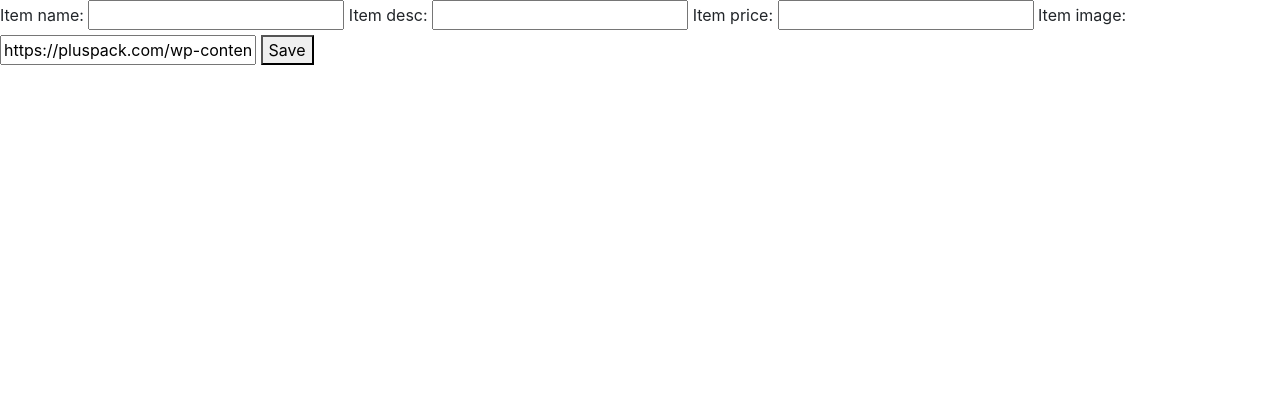
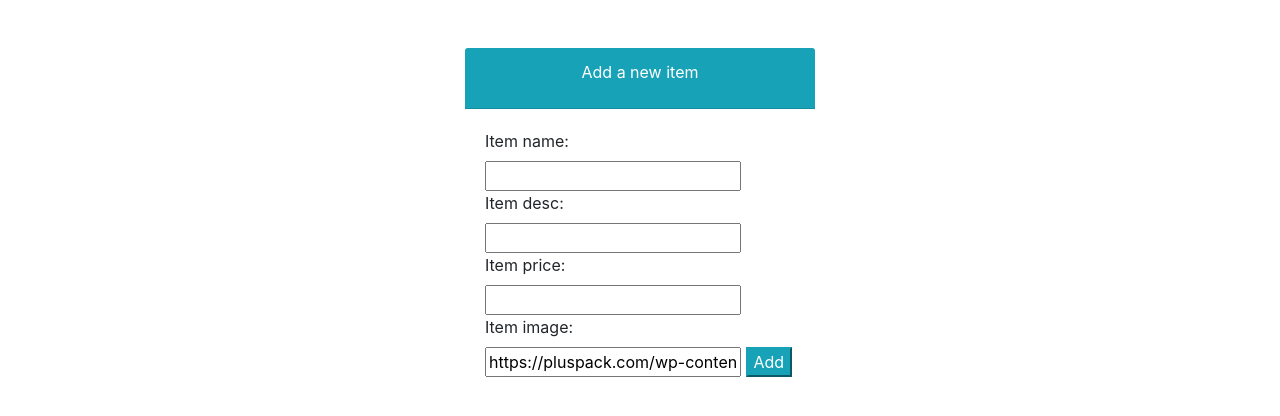
Before and after one commit to torcuata22/FoodMenuApp, a Django app: page /food/add/ in a window 1280 px wide. Shown: the part 72-488 px from the top of the page. Run offline with Django 4.2, Linux system fonts and the light colour scheme.

Commit message:
bootstrapped add item page

```diff
--- a/myfoodsite/food/templates/food/item_form.html
+++ b/myfoodsite/food/templates/food/item_form.html
@@ -1,12 +1,28 @@
 {% extends 'food/base.html' %}
 
 {% block body %}
+<div class="container">
+    <div class="row">
+        <div class="col-md-4 offset-md-4">
+            <div class="card-header mt-5 bg-info text-white">
+                <div class="card-title text-center">
+                  Add a new item
+                </div>
+            </div>
+            <div class="card-body">
 
-<form method="POST" action="">
-{% csrf_token %}
-{{form}}
-<button type="submit">Save</button>
+                <form method="POST">
 
-</form>
+                    {% csrf_token %}
+                    {{form}}
+
+                    <button class="btn-info" type="'submit">Add</button>
+                </form>
+
+            </div>
+        </div>
+    </div>
+</div>
+
 
 {% endblock %}
--- a/myfoodsite/users/templates/users/register.html
+++ b/myfoodsite/users/templates/users/register.html
@@ -23,7 +23,7 @@
 
                     {% endfor %}
 
-                    <button type="'submit">Sign up!</button>
+                    <button class="btn-info" type="'submit">Sign up!</button>
                 </form>
 
             </div>
```
